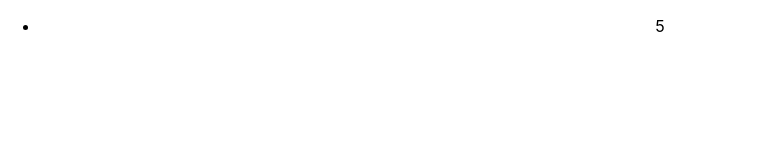
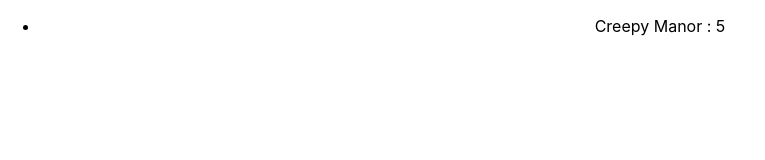
Before and after one commit to szunami/hooks-query-helper, a React (Create React App) app: page / in a window 1280 px wide. Shown: the top 160 px of the page, without its empty margins (0-765 px from the left). Built offline with nearby package versions, Linux system fonts and the light colour scheme.

Commit message:
Add version1

```diff
--- a/src/App.tsx
+++ b/src/App.tsx
@@ -1,27 +1,14 @@
 import React, { useState } from "react";
 import logo from "./logo.svg";
 import "./App.css";
-
-function useHauntedHouses() {
-  return useState(["Creepy Manor"])[0];
-}
-
-function useGhostCount(houseName: string) {
-  return useState(5)[0];
-}
+import { HauntedHouseReport } from "./version1";
 
 function App() {
   // for each haunted house, how many ghosts are there?
 
-  const hauntedHouses = useHauntedHouses();
-
   return (
     <div className="App">
-      <ul>
-        {hauntedHouses.map((hauntedHouse) => (
-          <li> {useGhostCount(hauntedHouse)} </li>
-        ))}
-      </ul>
+      <HauntedHouseReport />
     </div>
   );
 }
--- /dev/null
+++ b/src/queries.ts
@@ -0,0 +1,9 @@
+import { useState } from "react";
+
+export function useHauntedHouses() {
+  return useState(["Creepy Manor"])[0];
+}
+
+export function useGhostCount(houseName: string) {
+  return useState(5)[0];
+}
--- /dev/null
+++ b/src/version1.tsx
@@ -0,0 +1,20 @@
+import React, { useState } from "react";
+import { useGhostCount, useHauntedHouses } from "./queries";
+
+export const HauntedHouseReport = () => {
+  const hauntedHouses = useHauntedHouses();
+
+  return (
+    <ul>
+      {hauntedHouses.map((hauntedHouse) => {
+        return (
+          <li>
+            <p>
+              {hauntedHouse} : {useGhostCount(hauntedHouse)}
+            </p>
+          </li>
+        );
+      })}
+    </ul>
+  );
+};
```
